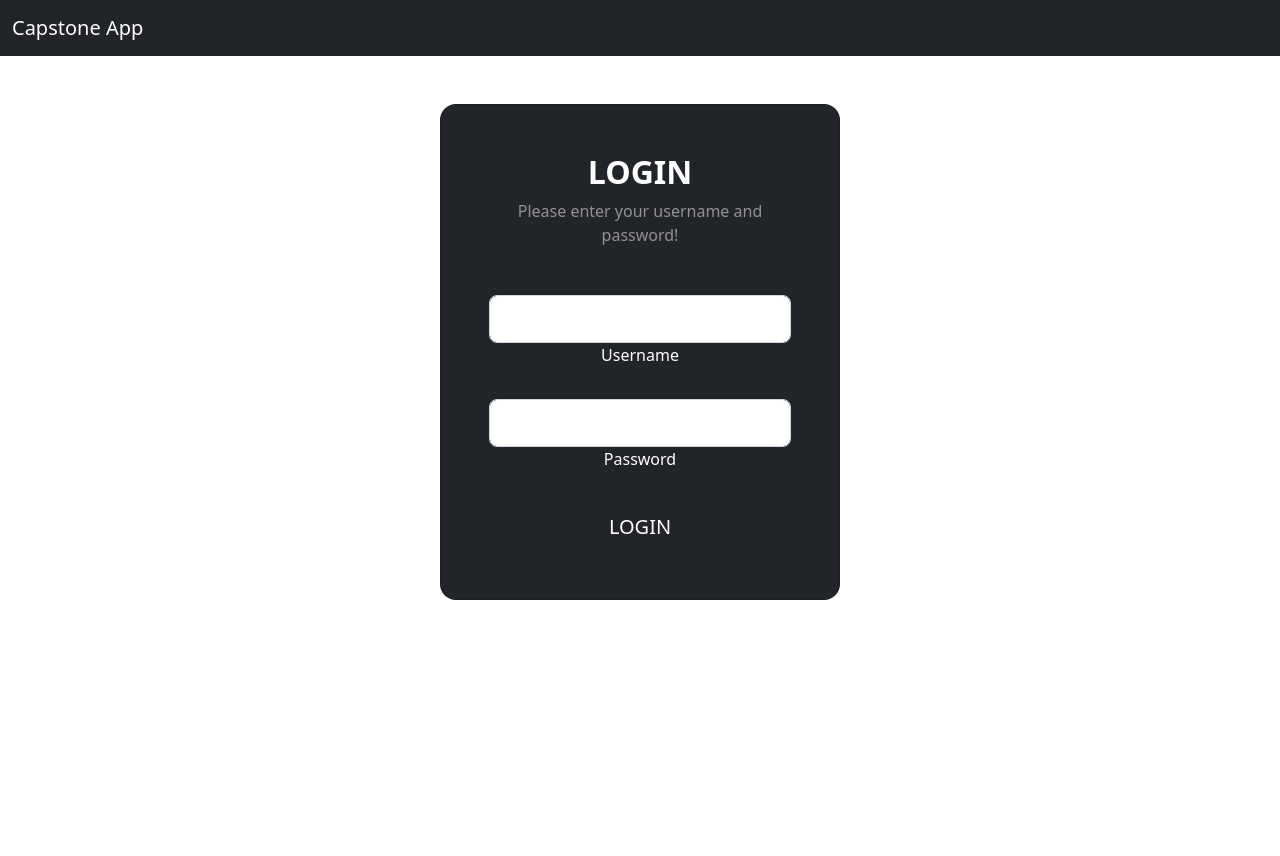
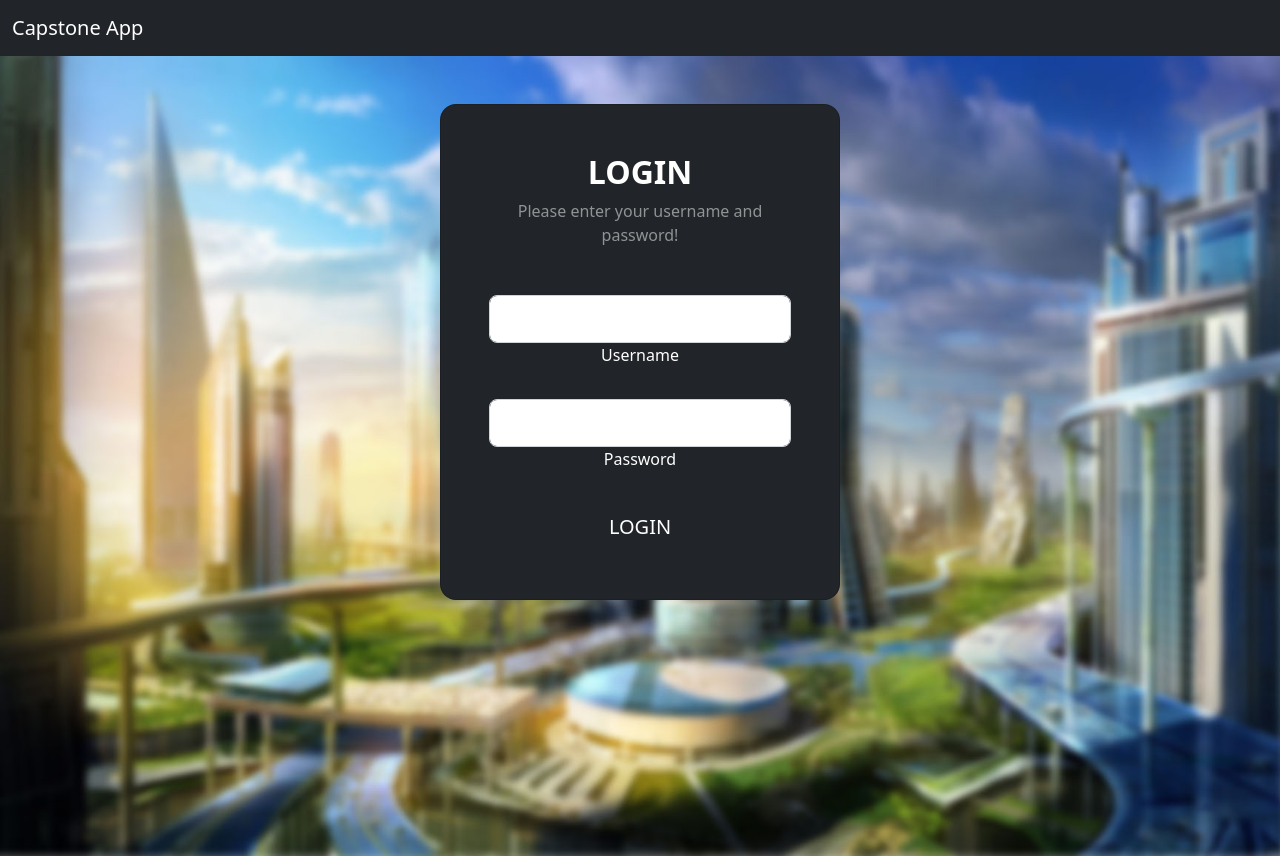
Before and after one commit to adiljin/capstone_fullstack-frontend, a React (Create React App) app: page /login in a window 1280 px wide. Before the commit the page ends 800 px from the top, so only its background shows below. Built offline with nearby package versions, Linux system fonts and the light colour scheme.

Commit message:
Added background image for Login page

```diff
--- a/src/pages/login/Login.js
+++ b/src/pages/login/Login.js
@@ -13,7 +13,7 @@
     MDBIcon
 }
     from 'mdb-react-ui-kit';
-
+import './background/style.css';
 
 export default function Login() {
 
@@ -59,6 +59,7 @@
 
     return (
 
+        <div className='background-image'>
             <MDBContainer fluid>
 
                 <MDBRow className='d-flex justify-content-center align-items-center h-100'>
@@ -84,6 +85,7 @@
                 </MDBRow>
 
             </MDBContainer>
+        </div>
 
         // <div classNameName='container my-12'>
         //     <div classNameName='row'>
--- /dev/null
+++ b/src/pages/login/background/style.css
@@ -0,0 +1,8 @@
+.background-image {
+    background-image: url('1.jpg');
+    background-size: cover;
+    background-repeat: no-repeat;
+    background-position: center;
+    height: 100vh;
+    width: 100%;
+  }
```
Also changed, not shown: src/pages/login/background/1.jpg (added), src/pages/login/background/2.jpg (added). Lines whose indentation alone changed are shown as unchanged.
